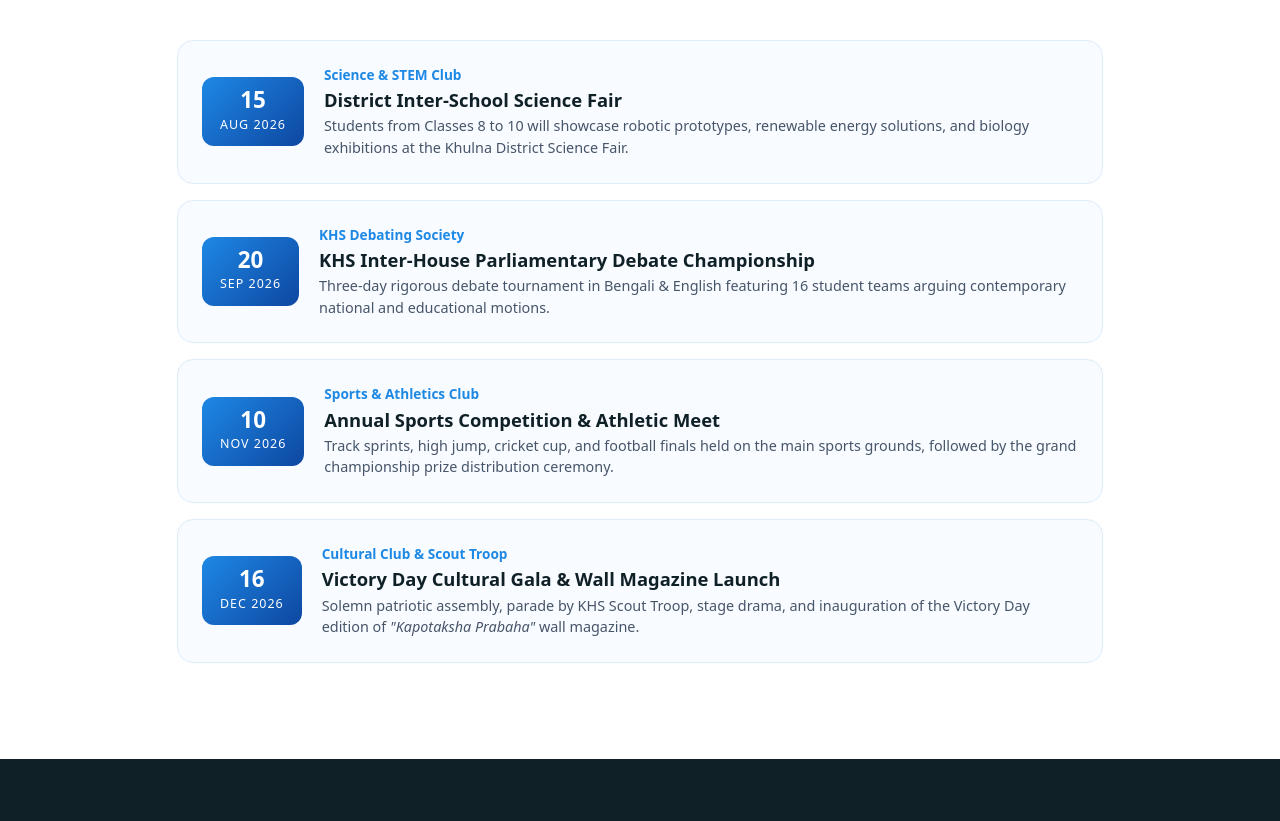
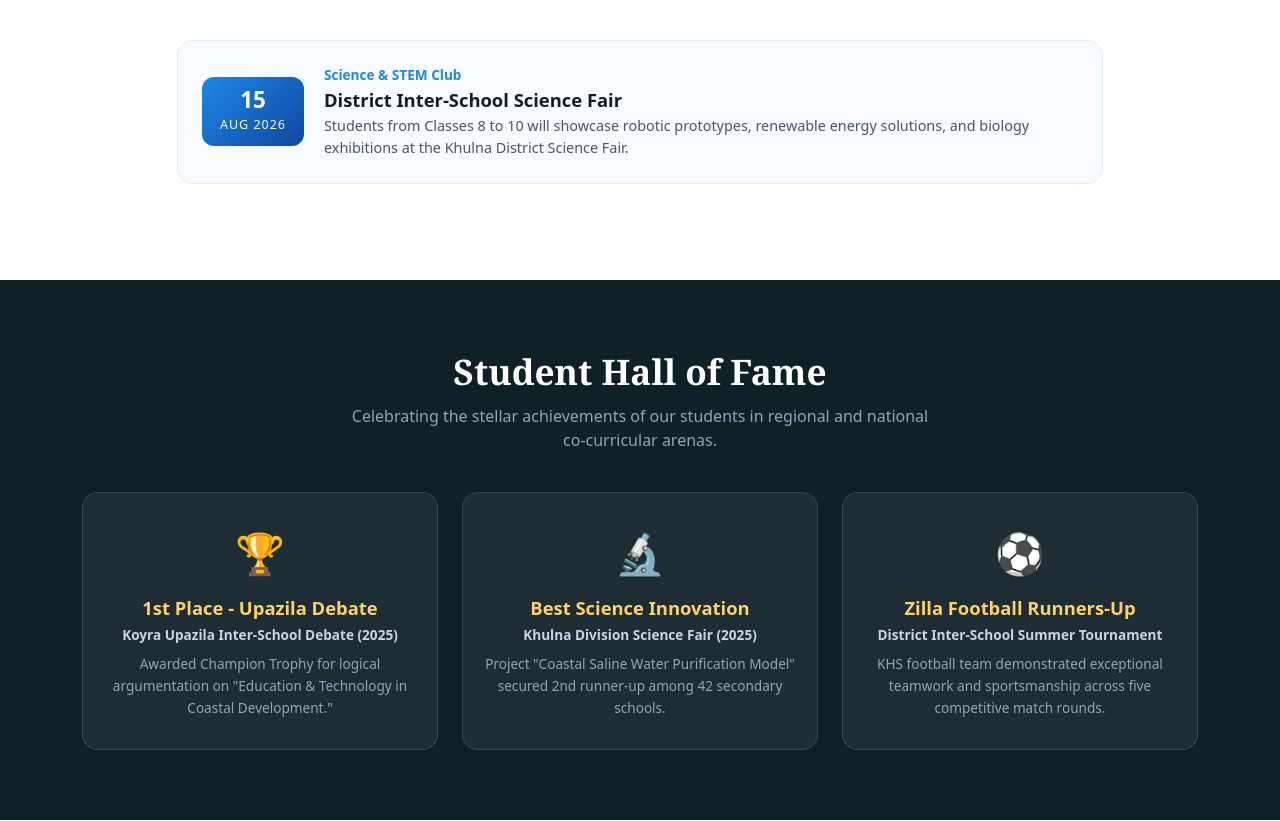
Before and after one commit to ShovanMondal1910/Kapotaksha, a PHP site: page /about/clubs.php in a window 1280 px wide. Shown: the part 1758-2579 px from the top of the page. Run offline with PHP 8.4, Linux system fonts and the light colour scheme.

Commit message:
refactor: show single event in annual co-curricular calendar

```diff
--- a/about/clubs.php
+++ b/about/clubs.php
@@ -166,50 +166,6 @@ include __DIR__ . '/../components/navbar.php';
                         </div>
                     </div>
 
-                    <!-- Event 2 -->
-                    <div class="timeline-card">
-                        <div class="timeline-date-badge">
-                            <div class="timeline-date-day">20</div>
-                            <div class="timeline-date-month">SEP 2026</div>
-                        </div>
-                        <div class="timeline-content">
-                            <div class="timeline-event-org">KHS Debating Society</div>
-                            <h3 class="timeline-event-title">KHS Inter-House Parliamentary Debate Championship</h3>
-                            <p class="timeline-event-desc">
-                                Three-day rigorous debate tournament in Bengali &amp; English featuring 16 student teams arguing contemporary national and educational motions.
-                            </p>
-                        </div>
-                    </div>
-
-                    <!-- Event 3 -->
-                    <div class="timeline-card">
-                        <div class="timeline-date-badge">
-                            <div class="timeline-date-day">10</div>
-                            <div class="timeline-date-month">NOV 2026</div>
-                        </div>
-                        <div class="timeline-content">
-                            <div class="timeline-event-org">Sports &amp; Athletics Club</div>
-                            <h3 class="timeline-event-title">Annual Sports Competition &amp; Athletic Meet</h3>
-                            <p class="timeline-event-desc">
-                                Track sprints, high jump, cricket cup, and football finals held on the main sports grounds, followed by the grand championship prize distribution ceremony.
-                            </p>
-                        </div>
-                    </div>
-
-                    <!-- Event 4 -->
-                    <div class="timeline-card">
-                        <div class="timeline-date-badge">
-                            <div class="timeline-date-day">16</div>
-                            <div class="timeline-date-month">DEC 2026</div>
-                        </div>
-                        <div class="timeline-content">
-                            <div class="timeline-event-org">Cultural Club &amp; Scout Troop</div>
-                            <h3 class="timeline-event-title">Victory Day Cultural Gala &amp; Wall Magazine Launch</h3>
-                            <p class="timeline-event-desc">
-                                Solemn patriotic assembly, parade by KHS Scout Troop, stage drama, and inauguration of the Victory Day edition of <em>"Kapotaksha Prabaha"</em> wall magazine.
-                            </p>
-                        </div>
-                    </div>
 
                 </div>
             </div>
```
